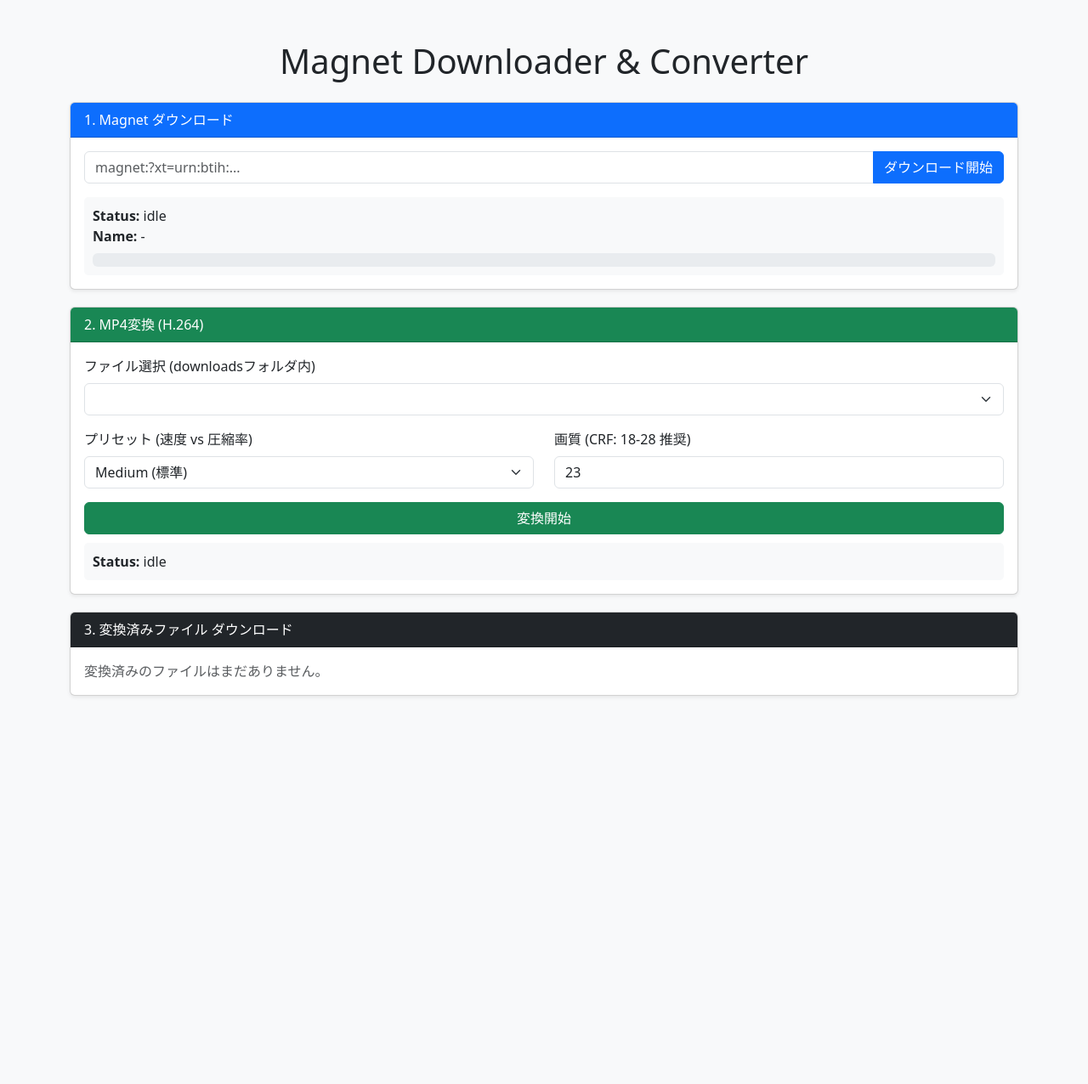
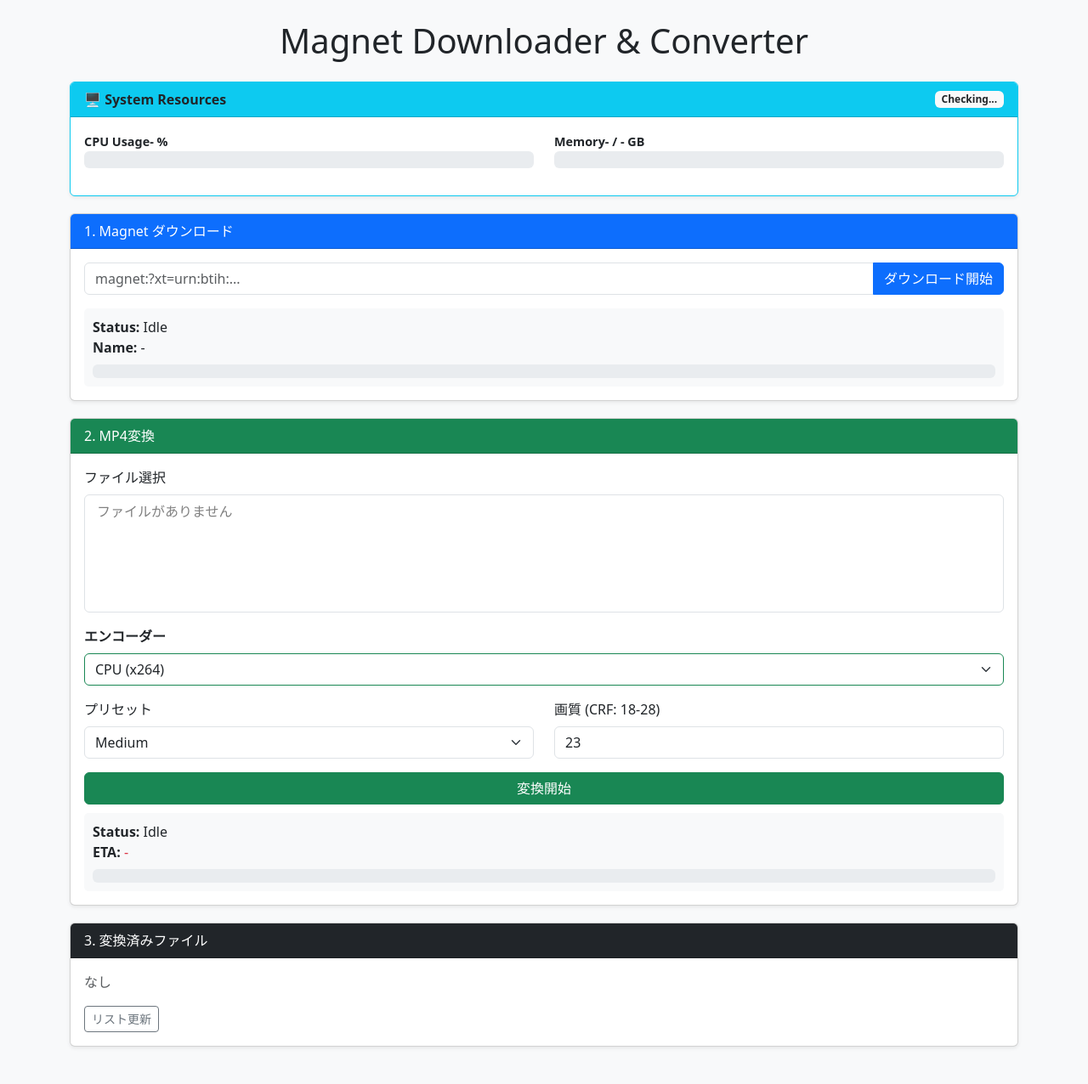
Before and after one commit to School3123/Mkvtomp4, a Flask app: page / in a window 1280 px wide. Shown: the whole page at 85% size. Before the commit the page ends 820 px from the top, so only its background shows below. Run offline with Flask 3, Linux system fonts and the light colour scheme.

Commit message:
Update index.html

```diff
--- a/templates/index.html
+++ b/templates/index.html
@@ -8,14 +8,48 @@
     <style>
         .card { margin-bottom: 20px; }
         .status-box { padding: 10px; background-color: #f8f9fa; border-radius: 5px; margin-top: 10px; }
+        select option { font-family: monospace; }
+        /* システム情報の文字サイズ調整 */
+        .sys-text { font-size: 0.9em; }
     </style>
 </head>
 <body class="bg-light">
 
-<div class="container py-5">
+<div class="container py-4">
     <h1 class="mb-4 text-center">Magnet Downloader & Converter</h1>
 
-    <!-- 1. Magnet Download Section -->
+    <!-- 0. System Resources (NEW) -->
+    <div class="card shadow-sm border-info">
+        <div class="card-header bg-info text-dark d-flex justify-content-between align-items-center">
+            <strong>🖥 System Resources</strong>
+            <span class="badge bg-light text-dark" id="cpu-name">Checking...</span>
+        </div>
+        <div class="card-body">
+            <div class="row">
+                <!-- CPU -->
+                <div class="col-md-6 mb-3">
+                    <label class="fw-bold sys-text">CPU Usage <span id="cpu-val" class="float-end">- %</span></label>
+                    <div class="progress" style="height: 20px;">
+                        <div id="cpu-bar" class="progress-bar bg-info" role="progressbar" style="width: 0%"></div>
+                    </div>
+                </div>
+                <!-- RAM -->
+                <div class="col-md-6 mb-3">
+                    <label class="fw-bold sys-text">Memory <span id="mem-val" class="float-end">- / - GB</span></label>
+                    <div class="progress" style="height: 20px;">
+                        <div id="mem-bar" class="progress-bar bg-warning" role="progressbar" style="width: 0%"></div>
+                    </div>
+                </div>
+            </div>
+
+            <!-- GPU Area (動的に追加) -->
+            <div id="gpu-container">
+                <!-- GPUがある場合ここに表示される -->
+            </div>
+        </div>
+    </div>
+
+    <!-- 1. Magnet Download -->
     <div class="card shadow-sm">
         <div class="card-header bg-primary text-white">1. Magnet ダウンロード</div>
         <div class="card-body">
@@ -23,10 +57,9 @@
                 <input type="text" id="magnetLink" class="form-control" placeholder="magnet:?xt=urn:btih:...">
                 <button class="btn btn-primary" onclick="startDownload()">ダウンロード開始</button>
             </div>
-
             <div id="torrentStatus" class="status-box">
                 <strong>Status:</strong> <span id="t-status">Idle</span><br>
-                <strong>Name:</strong> <span id="t-name">-</span><br>
+                <strong>Name:</strong> <span id="t-name">-</span>
                 <div class="progress mt-2">
                     <div id="t-progress-bar" class="progress-bar" role="progressbar" style="width: 0%;">0%</div>
                 </div>
@@ -36,12 +69,12 @@
 
     <!-- 2. Convert Section -->
     <div class="card shadow-sm">
-        <div class="card-header bg-success text-white">2. MP4変換 (H.264)</div>
+        <div class="card-header bg-success text-white">2. MP4変換</div>
         <div class="card-body">
             <form id="convertForm">
                 <div class="mb-3">
-                    <label class="form-label">ファイル選択 (downloadsフォルダ内)</label>
-                    <select class="form-select" id="fileSelect">
+                    <label class="form-label">ファイル選択</label>
+                    <select class="form-select" id="fileSelect" size="5">
                         {% for file in files %}
                             <option value="{{ file }}">{{ file }}</option>
                         {% else %}
@@ -49,115 +82,131 @@
                         {% endfor %}
                     </select>
                 </div>
-
                 <div class="row">
-                    <div class="col-md-6 mb-3">
-                        <label class="form-label">プリセット (速度 vs 圧縮率)</label>
-                        <select class="form-select" id="presetSelect">
-                            <option value="ultrafast">Ultrafast (最速・画質低)</option>
-                            <option value="superfast">Superfast</option>
-                            <option value="veryfast">Veryfast</option>
-                            <option value="faster">Faster</option>
-                            <option value="fast">Fast</option>
-                            <option value="medium" selected>Medium (標準)</option>
-                            <option value="slow">Slow</option>
-                            <option value="slower">Slower</option>
-                            <option value="veryslow">Veryslow (最遅・高圧縮)</option>
+                    <div class="col-md-12 mb-3">
+                        <label class="form-label fw-bold">エンコーダー</label>
+                        <select class="form-select border-success" id="encoderSelect">
+                            <option value="libx264" selected>CPU (x264)</option>
+                            <option value="h264_nvenc">GPU (NVIDIA NVENC)</option>
+                            <option value="h264_qsv">GPU (Intel QSV)</option>
                         </select>
                     </div>
                     <div class="col-md-6 mb-3">
-                        <label class="form-label">画質 (CRF: 18-28 推奨)</label>
-                        <input type="number" class="form-control" id="crfValue" value="23" min="0" max="51">
+                        <label class="form-label">プリセット</label>
+                        <select class="form-select" id="presetSelect">
+                            <option value="ultrafast">Ultrafast</option>
+                            <option value="medium" selected>Medium</option>
+                            <option value="veryslow">Veryslow</option>
+                        </select>
+                    </div>
+                    <div class="col-md-6 mb-3">
+                        <label class="form-label">画質 (CRF: 18-28)</label>
+                        <input type="number" class="form-control" id="crfValue" value="23">
                     </div>
                 </div>
-
                 <button type="button" class="btn btn-success w-100" onclick="startConvert()">変換開始</button>
             </form>
-
             <div id="convertStatus" class="status-box">
-                <strong>Status:</strong> <span id="c-status">Idle</span>
-                <div id="convertSpinner" class="spinner-border spinner-border-sm text-success d-none" role="status"></div>
+                <strong>Status:</strong> <span id="c-status">Idle</span><br>
+                <strong>ETA:</strong> <span id="c-eta" class="text-danger">-</span>
+                <div class="progress mt-2">
+                    <div id="c-progress-bar" class="progress-bar bg-success" role="progressbar" style="width: 0%;">0%</div>
+                </div>
             </div>
         </div>
     </div>
 
     <!-- 3. Download Section -->
     <div class="card shadow-sm">
-        <div class="card-header bg-dark text-white">3. 変換済みファイル ダウンロード</div>
+        <div class="card-header bg-dark text-white">3. 変換済みファイル</div>
         <div class="card-body">
             <div class="list-group" id="convertedList">
                 {% for cfile in converted_files %}
                     <a href="/download/{{ cfile }}" class="list-group-item list-group-item-action d-flex justify-content-between align-items-center">
-                        {{ cfile }}
-                        <span class="badge bg-primary rounded-pill">Download</span>
+                        {{ cfile }} <span class="badge bg-primary">Download</span>
                     </a>
                 {% else %}
-                    <div class="text-muted">変換済みのファイルはまだありません。</div>
+                    <div class="text-muted">なし</div>
                 {% endfor %}
             </div>
+            <button class="btn btn-outline-secondary btn-sm mt-3" onclick="location.reload()">リスト更新</button>
         </div>
     </div>
 </div>
 
 <script>
-    // Magnetダウンロード開始
+    // --- 既存の関数 (startDownload, startConvert) ---
     function startDownload() {
         const magnet = document.getElementById('magnetLink').value;
-        if(!magnet) return alert("Magnetリンクを入力してください");
-
+        if(!magnet) return alert("Magnetリンクを入力");
         fetch('/add_magnet', {
             method: 'POST',
-            headers: { 'Content-Type': 'application/x-www-form-urlencoded' },
+            headers: {'Content-Type': 'application/x-www-form-urlencoded'},
             body: `magnet_link=${encodeURIComponent(magnet)}`
-        }).then(res => res.json()).then(data => {
-            alert(data.message || data.error);
-        });
+        }).then(r=>r.json()).then(d=>alert(d.message||d.error));
     }
 
-    // 変換開始
     function startConvert() {
         const file = document.getElementById('fileSelect').value;
         const preset = document.getElementById('presetSelect').value;
         const crf = document.getElementById('crfValue').value;
-
-        if(!file) return alert("ファイルを選択してください（ページをリロードしてリストを更新）");
-
+        const encoder = document.getElementById('encoderSelect').value;
+        if(!file) return alert("ファイルを選択");
         fetch('/start_convert', {
             method: 'POST',
-            headers: { 'Content-Type': 'application/x-www-form-urlencoded' },
-            body: `filename=${encodeURIComponent(file)}&preset=${preset}&crf=${crf}`
-        }).then(res => res.json()).then(data => {
-            console.log(data);
-        });
+            headers: {'Content-Type': 'application/x-www-form-urlencoded'},
+            body: `filename=${encodeURIComponent(file)}&preset=${preset}&crf=${crf}&encoder=${encoder}`
+        }).then(r=>r.json()).then(d=>console.log(d));
     }
 
-    // ステータスポーリング (1秒ごとに更新)
+    // --- メインポーリング処理 ---
     setInterval(() => {
+        // 1. タスク状態の取得
         fetch('/status').then(res => res.json()).then(data => {
-            // Torrent Status Update
+            // Torrent
             document.getElementById('t-status').innerText = data.torrent.status;
             document.getElementById('t-name').innerText = data.torrent.name || "-";
-            const prog = data.torrent.progress + "%";
-            document.getElementById('t-progress-bar').style.width = prog;
-            document.getElementById('t-progress-bar').innerText = prog;
+            document.getElementById('t-progress-bar').style.width = data.torrent.progress + "%";
+            document.getElementById('t-progress-bar').innerText = data.torrent.progress + "%";
+            // Convert
+            document.getElementById('c-status').innerText = data.convert.status;
+            document.getElementById('c-eta').innerText = data.convert.eta || "-";
+            document.getElementById('c-progress-bar').style.width = data.convert.progress + "%";
+            document.getElementById('c-progress-bar').innerText = data.convert.progress + "%";
+        });
 
-            // Convert Status Update
-            const cStatus = data.convert.status;
-            document.getElementById('c-status').innerText = cStatus;
+        // 2. システム情報の取得 (New)
+        fetch('/system_info').then(res => res.json()).then(sys => {
+            // CPU
+            document.getElementById('cpu-name').innerText = sys.cpu.name || "Unknown CPU";
+            document.getElementById('cpu-val').innerText = `${sys.cpu.percent}% (${sys.cpu.freq}MHz)`;
+            document.getElementById('cpu-bar').style.width = sys.cpu.percent + "%";
 
-            const spinner = document.getElementById('convertSpinner');
-            if(cStatus === 'converting') {
-                spinner.classList.remove('d-none');
+            // Memory
+            document.getElementById('mem-val').innerText = `${sys.memory.used} / ${sys.memory.total} GB`;
+            document.getElementById('mem-bar').style.width = sys.memory.percent + "%";
+            document.getElementById('mem-bar').innerText = sys.memory.percent + "%";
+
+            // GPU
+            const gpuContainer = document.getElementById('gpu-container');
+            if (sys.gpus && sys.gpus.length > 0) {
+                let html = '<hr>';
+                sys.gpus.forEach((gpu, idx) => {
+                    html += `
+                    <div class="mb-2">
+                        <label class="fw-bold sys-text">GPU ${idx+1}: ${gpu.name} <span class="float-end">${gpu.temp}°C / Load: ${gpu.load}%</span></label>
+                        <div class="progress" style="height: 20px;">
+                            <div class="progress-bar bg-danger" role="progressbar" style="width: ${gpu.load}%"></div>
+                        </div>
+                        <small class="text-muted">VRAM: ${gpu.memory_used}MB / ${gpu.memory_total}MB</small>
+                    </div>`;
+                });
+                gpuContainer.innerHTML = html;
             } else {
-                spinner.classList.add('d-none');
-                if(cStatus === 'complete' && data.convert.output) {
-                    // 完了したらリロードを促すか、JSでリストに追加する実装が理想
-                    // ここでは簡易的にステータス表示のみ
-                    document.getElementById('c-status').innerText = "Complete! (ページをリロードしてダウンロード)";
-                }
+                gpuContainer.innerHTML = '<hr><small class="text-muted">No GPU detected or lib not installed.</small>';
             }
         });
-    }, 1000);
+    }, 2000); // 2秒ごとに更新
 </script>
 
 </body>
```
